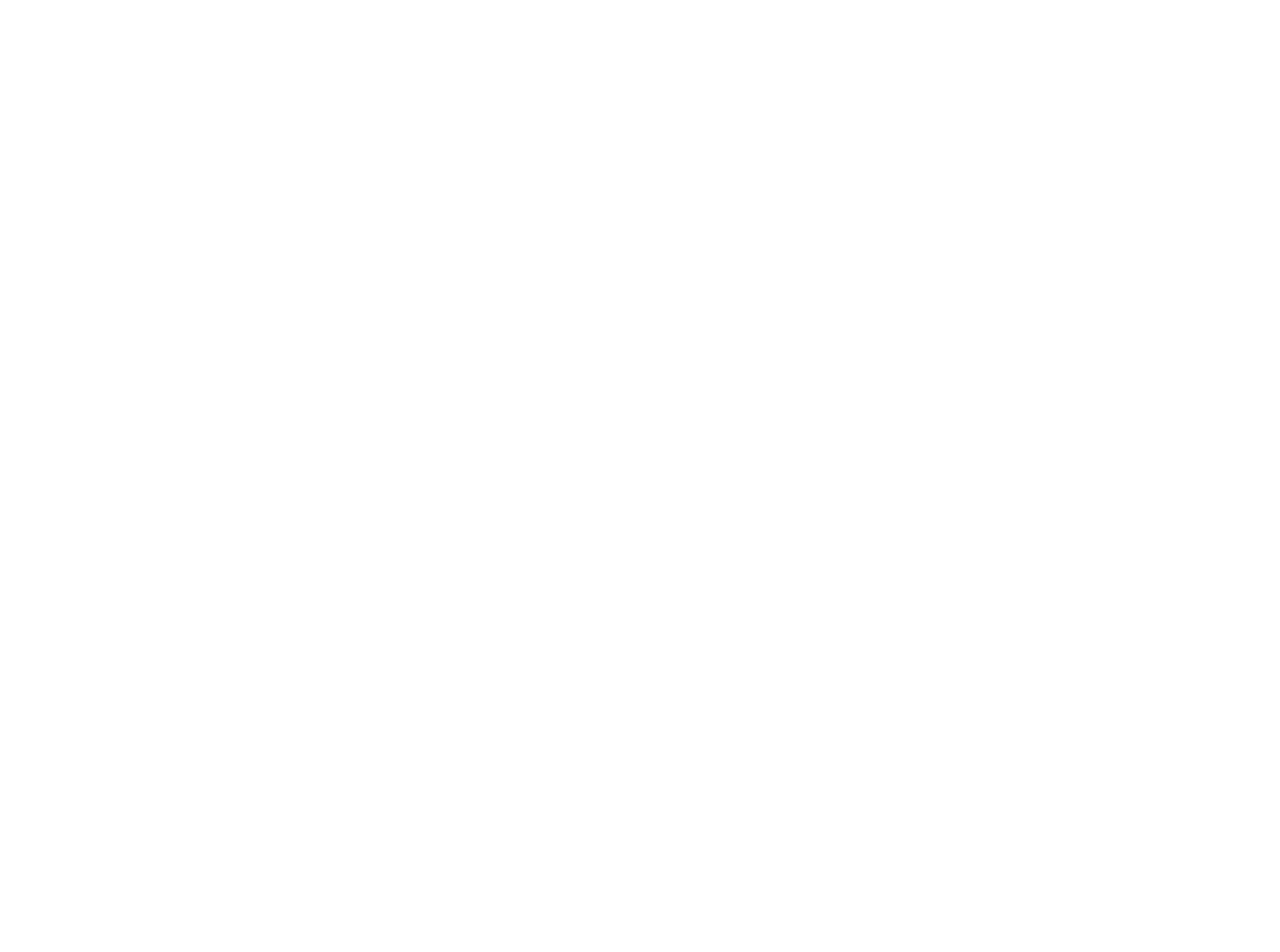
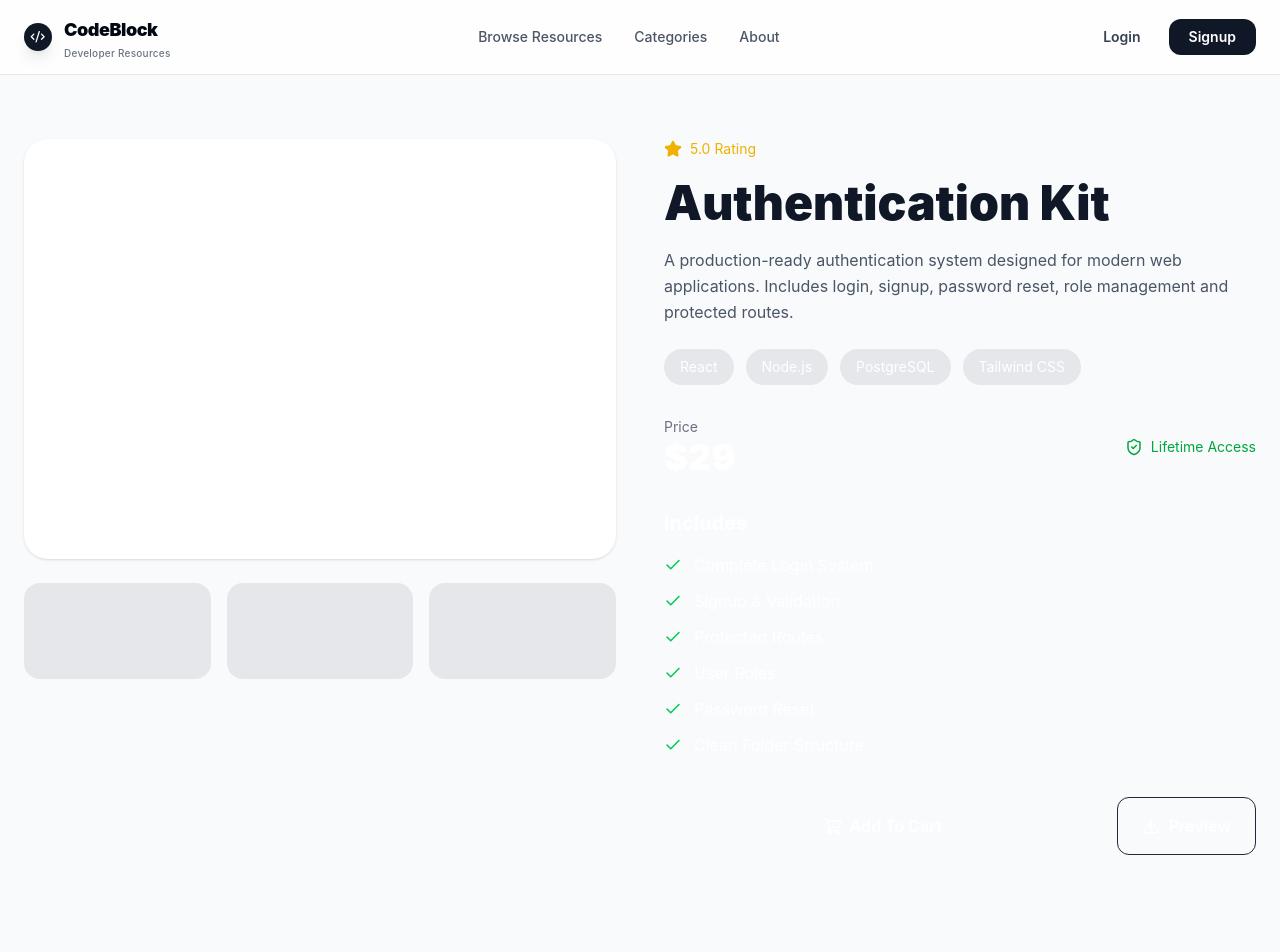
Before and after one commit to MORESUCCESS/CodeBlock, a React (Vite) app: page /resources/1 in a window 1280 px wide. Before the commit this address had no page. Shown: the top 952 px of the page. Before the commit the page ends 800 px from the top, so only its background shows below. Built offline with nearby package versions, Linux system fonts and the light colour scheme.

Commit message:
added resourceDetails page

```diff
--- a/src/App.jsx
+++ b/src/App.jsx
@@ -10,6 +10,7 @@
 import Categories from "./pages/categories";
 import About from "./pages/about";
 import Cart from "./pages/cart";
+import ResourceDetails from "./pages/resourceDetails";
 
 const App = () => {
   return (
@@ -54,6 +55,15 @@
           }
         />
 
+        <Route
+          path="/resources/:id"
+          element={
+            <Layout>
+              <ResourceDetails />
+            </Layout>
+          }
+        />
+
         {/* Auth Pages without Layout */}
         <Route path="/signup" element={<Signup />} />
 
--- /dev/null
+++ b/src/pages/resourceDetails.jsx
@@ -0,0 +1,295 @@
+import React, { useState } from "react";
+import {
+  Code2,
+  Check,
+  ShoppingCart,
+  Star,
+  ShieldCheck,
+  Download,
+} from "lucide-react";
+
+const ResourceDetails = () => {
+  const [quantity] = useState(1);
+
+  const resource = {
+    title: "Authentication Kit",
+
+    description:
+      "A production-ready authentication system designed for modern web applications. Includes login, signup, password reset, role management and protected routes.",
+
+    price: 29,
+
+    stack: ["React", "Node.js", "PostgreSQL", "Tailwind CSS"],
+
+    features: [
+      "Complete Login System",
+      "Signup & Validation",
+      "Protected Routes",
+      "User Roles",
+      "Password Reset",
+      "Clean Folder Structure",
+    ],
+  };
+
+  return (
+    <div
+      className="
+        min-h-screen
+        bg-gray-50
+        dark:bg-gray-950
+        px-6
+        py-16
+        text-white
+      "
+    >
+      <div
+        className="
+          max-w-7xl
+          mx-auto
+          grid
+          lg:grid-cols-2
+          gap-12
+        "
+      >
+        {/* Preview */}
+
+        <div>
+          <div
+            className="
+              h-[420px]
+              rounded-3xl
+              bg-white
+              dark:bg-gray-900
+              flex
+              items-center
+              justify-center
+              shadow-sm
+            "
+          >
+            <Code2 size={90} />
+          </div>
+
+          <div
+            className="
+              mt-6
+              grid
+              grid-cols-3
+              gap-4
+            "
+          >
+            {[1, 2, 3].map((item) => (
+              <div
+                key={item}
+                className="
+                  h-24
+                  rounded-2xl
+                  bg-gray-200
+                  dark:bg-gray-800
+                "
+              />
+            ))}
+          </div>
+        </div>
+
+        {/* Details */}
+
+        <div>
+          <div
+            className="
+              flex
+              items-center
+              gap-2
+              text-sm
+              text-yellow-500
+            "
+          >
+            <Star size={18} className="fill-current" />
+            5.0 Rating
+          </div>
+
+          <h1
+            className="
+              mt-5
+              text-5xl
+              font-black
+              text-gray-900
+              dark:text-white
+            "
+          >
+            {resource.title}
+          </h1>
+
+          <p
+            className="
+              mt-5
+              text-gray-600
+              dark:text-gray-400
+              leading-relaxed
+            "
+          >
+            {resource.description}
+          </p>
+
+          {/* Stack */}
+
+          <div
+            className="
+              mt-6
+              flex
+              flex-wrap
+              gap-3
+            "
+          >
+            {resource.stack.map((item) => (
+              <span
+                key={item}
+                className="
+                  px-4
+                  py-2
+                  rounded-full
+                  bg-gray-200
+                  dark:bg-gray-800
+                  text-sm
+                "
+              >
+                {item}
+              </span>
+            ))}
+          </div>
+
+          {/* Price */}
+
+          <div
+            className="
+              mt-8
+              flex
+              items-center
+              justify-between
+            "
+          >
+            <div>
+              <p
+                className="
+                  text-sm
+                  text-gray-500
+                "
+              >
+                Price
+              </p>
+
+              <h2
+                className="
+                  text-4xl
+                  font-black
+                "
+              >
+                ${resource.price}
+              </h2>
+            </div>
+
+            <div
+              className="
+                flex
+                items-center
+                gap-2
+                text-green-600
+                text-sm
+              "
+            >
+              <ShieldCheck size={18} />
+              Lifetime Access
+            </div>
+          </div>
+
+          {/* Features */}
+
+          <div
+            className="
+              mt-8
+            "
+          >
+            <h3
+              className="
+                text-xl
+                font-bold
+              "
+            >
+              Includes
+            </h3>
+
+            <div
+              className="
+                mt-4
+                space-y-3
+              "
+            >
+              {resource.features.map((feature) => (
+                <div
+                  key={feature}
+                  className="
+                    flex
+                    items-center
+                    gap-3
+                  "
+                >
+                  <Check size={18} className="text-green-500" />
+
+                  {feature}
+                </div>
+              ))}
+            </div>
+          </div>
+
+          {/* Actions */}
+
+          <div
+            className="
+              mt-10
+              flex
+              gap-4
+            "
+          >
+            <button
+              className="
+                flex-1
+                py-4
+                rounded-xl
+                dark:bg-gray-800
+                text-white
+                font-bold
+                flex
+                justify-center
+                items-center
+                gap-2
+                cursor-pointer
+              "
+            >
+              <ShoppingCart size={18} />
+              Add To Cart
+            </button>
+
+            <button
+              className="
+                px-6
+                py-4
+                rounded-xl
+                border
+                border-gray-800
+                font-bold
+                flex
+                items-center
+                gap-2
+                cursor-pointer
+              "
+            >
+              <Download size={18} />
+              Preview
+            </button>
+          </div>
+        </div>
+      </div>
+    </div>
+  );
+};
+
+export default ResourceDetails;
```
